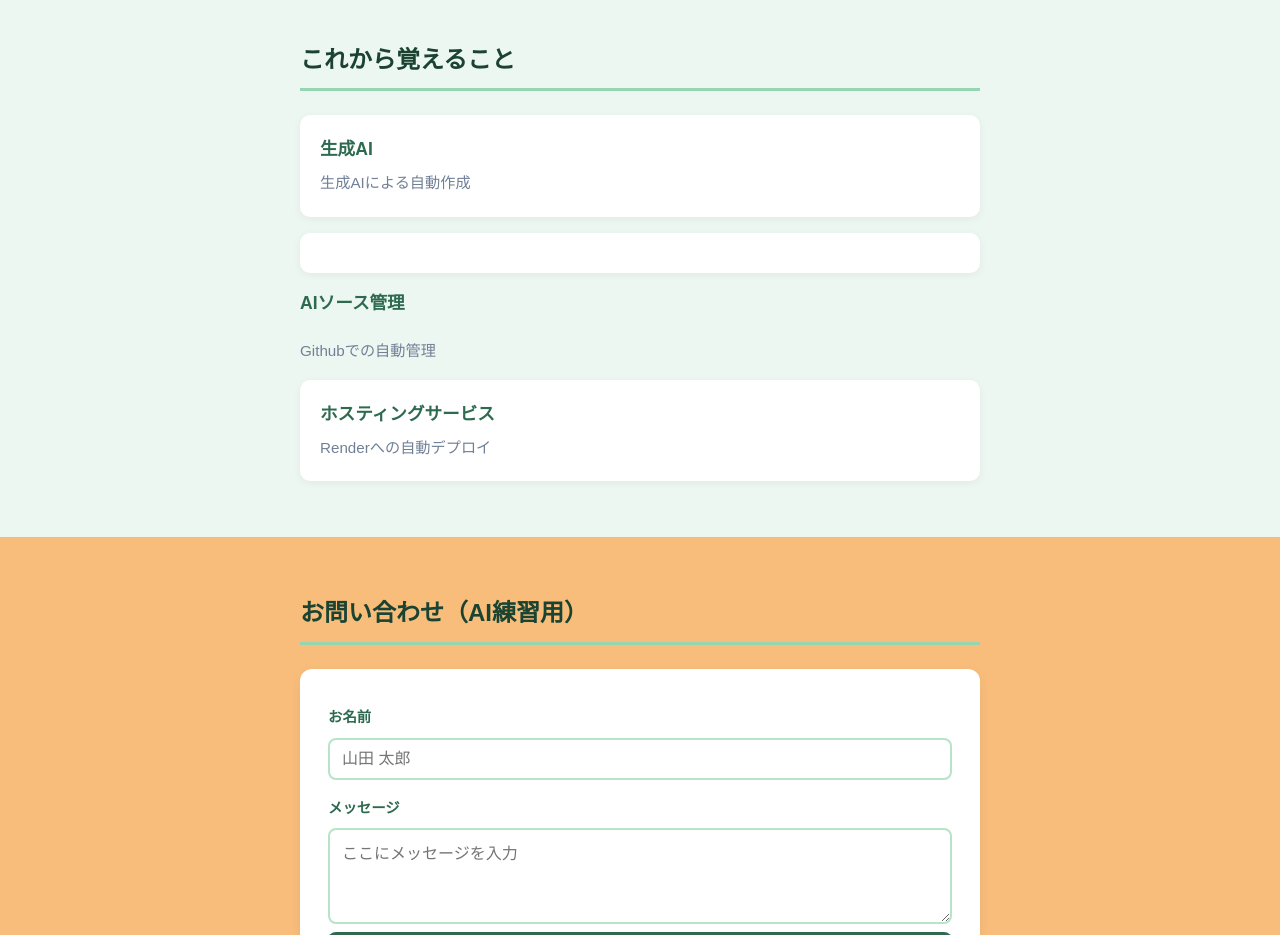
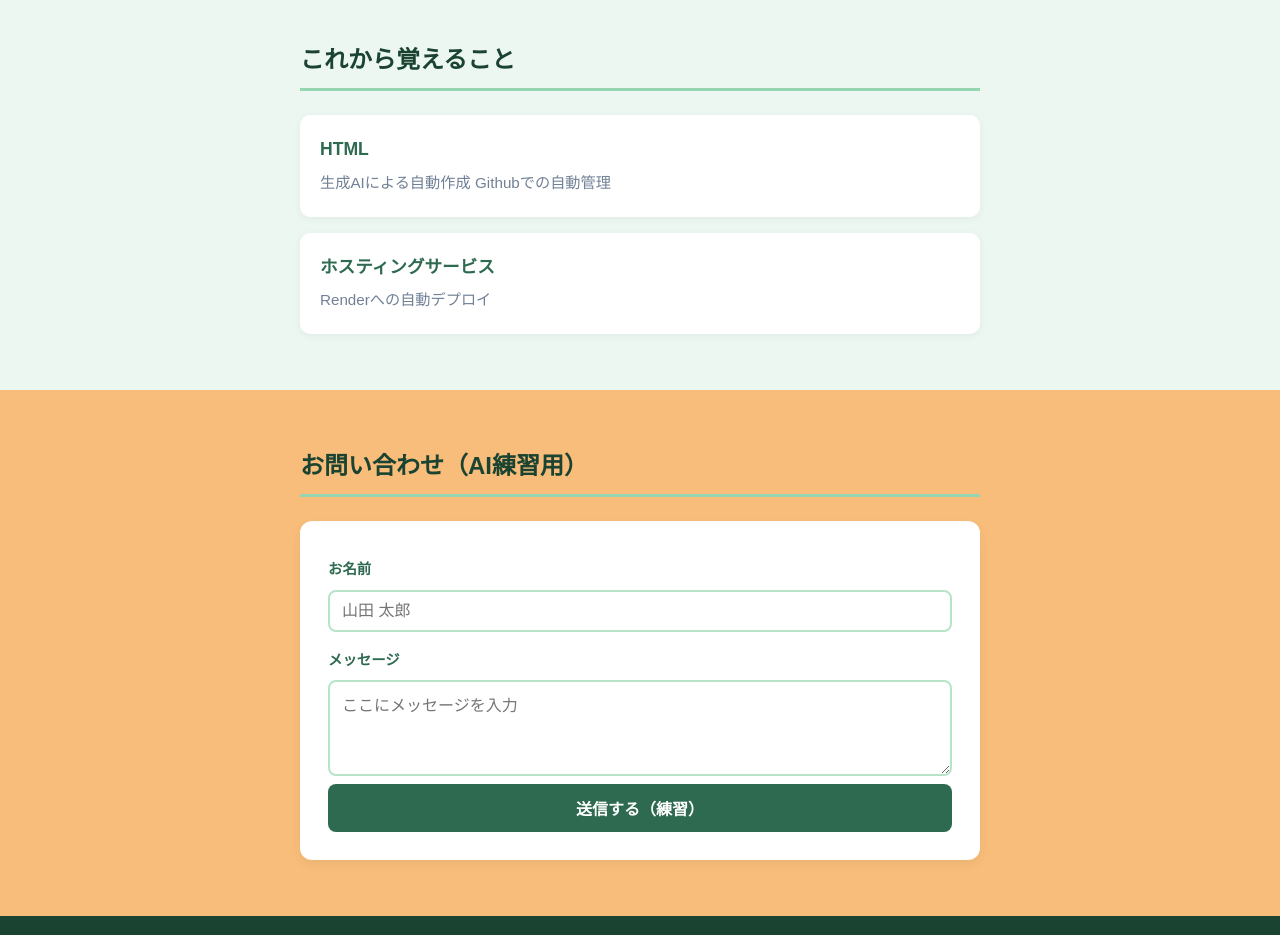
Before and after one commit to maki0315-1617/my-first-page, a website: page index.html in a window 1280 px wide. Shown: the part 820-1755 px from the top of the page. Drawn offline with Linux system fonts and the light colour scheme.

Commit message:
Add files via upload

```diff
--- a/index.html
+++ b/index.html
@@ -57,11 +57,8 @@
           <h2>これから覚えること</h2>
           <ul class="skill-list">
             <li>
-              <strong>生成AI</strong>
+              <strong>HTML</strong>
               <span>生成AIによる自動作成</span>
-            </li>
-            <li></li>
-              <strong>AIソース管理</strong>
               <span>Githubでの自動管理</span>
             </li>
             <li>
```
